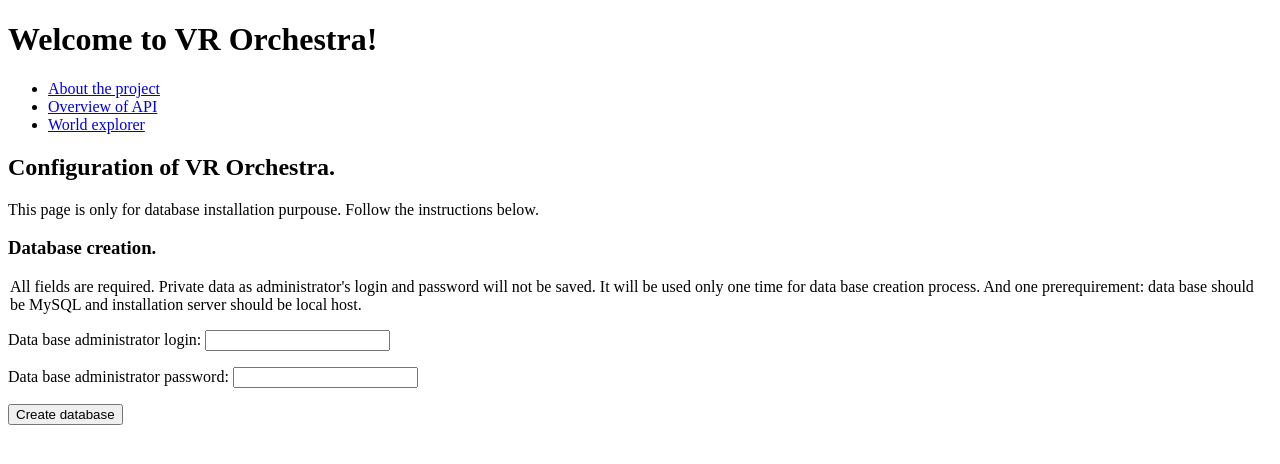
After one commit to drmaxandrianov/vrorchestra, a PHP site: page /admin_create_database.php in a window 1280 px wide. The commit adds this page. Shown: the top 464 px of the page. Run offline with PHP 8.4, Linux system fonts and the light colour scheme.

Commit message:
In process...

```diff
--- /dev/null
+++ b/admin_create_database.php
@@ -0,0 +1,3 @@
+<?php
+	require_once("pages/page_admin_create_database.php");
+?>
--- /dev/null
+++ b/bars/bar_page_admin_create_database.php
@@ -0,0 +1,95 @@
+<?php
+
+if (isset($_POST['DATABASE_SUBMIT'])) {
+
+	// Check for parameters
+	if (empty($_POST['root_login'])) display_form("password is not given, fix it, please.");
+	if (empty($_POST['root_password'])) display_form("login is not given, fix it, please.");
+
+	// Connect to database
+	$dbc = mysql_connect($DB_HOST, $_POST['root_login'], $_POST['root_password']);
+	if (!$dbc) {
+		display_form("can not connect to local database server, try again, plaese.");
+		exit;
+	}
+
+	// Create new database
+	if (!mysql_query("create database $DB_NAME", $dbc)) {
+		display_form("can not create new database may be it has already been created.");
+		exit;
+	}
+
+	// Create user for new database
+	if (!mysql_query("create user $DB_USER identified by '$DB_PASSWORD'", $dbc)) {
+		display_form("database created, but new user was not created, try again, plaese.");
+		exit;
+	}
+
+	// Grant access for the new user
+	if (!mysql_query("grant all on $DB_NAME.* to '$DB_USER'", $dbc)) {
+		display_form("database created, but can not grant access to new user, try again, plaese.");
+		exit;
+	}
+
+	// Create table
+
+
+
+	// Database and was successfully installed
+	display_success();
+
+	mysql_close($dbc);
+
+
+} else {
+	display_form();
+}
+
+function display_form($warning_message = "") {
+	?>
+	<section>
+		<h2>Configuration of VR Orchestra.</h2>
+		<p>
+			This page is only for database installation purpouse.
+			Follow the instructions below.
+		</p>
+		<p>
+			<h3>Database creation.</h3>
+			<form method="POST" action="admin_create_database.php">
+				<legend>
+					All fields are required. Private data as administrator's login and password
+					will not be saved. It will be used only one time for data base
+					creation process. And one prerequirement: data base should be MySQL and
+					installation server should be local host.
+				</legend>
+					<?php
+						// Display warning message in case of upploading error
+						if ($warning_message != "")
+							echo "<p><strong>Error: </strong>" . $warning_message . "</p>";
+					?>
+				<input type="hidden" name="DATABASE_SUBMIT">
+				<p><label>Data base administrator login: <input type="text" name="root_login" required></label></p>
+				<p><label>Data base administrator password: <input type="password" name="root_password" required></label></p>
+				<button type="submit">Create database</button>
+			</form>
+		</p>
+	</section>
+	<?php
+}
+
+function display_success() {
+	?>
+	<section>
+		<h2>Configuration of VR Orchestra.</h2>
+		<p>
+			This page is only for database installation purpouse.
+			Follow the instructions below.
+		</p>
+		<p>
+			<h3>Database successfully created.</h3>
+			New data base was successfully created. Now you can use VR Orchestra.
+		</p>
+	</section>
+	<?php
+}
+?>
--- a/common/common_constants.php
+++ b/common/common_constants.php
@@ -5,4 +5,6 @@
 	$DB_PASSWORD = 'vrorchestra_password';
 	$DB_NAME = 'vrorchestra';
 
+	$DB_CREATE_CODE = '';
+
 ?>
--- /dev/null
+++ b/deploy_world.php
@@ -0,0 +1,3 @@
+<?php
+	require_once("pages/page_deploy_world.php");
+?>
--- /dev/null
+++ b/list_all_worlds.php
@@ -0,0 +1,3 @@
+<?php
+	require_once("pages/page_list_all_worlds.php");
+?>
--- /dev/null
+++ b/pages/page_admin_create_database.php
@@ -0,0 +1,9 @@
+<?php
+	require_once("common/common_constants.php");
+	require_once("common/common_before_loading.php");
+	require_once("common/common_start_session.php");
+	require_once("bars/bar_header.php");
+	require_once("bars/bar_navigation.php");
+	require_once("bars/bar_page_admin_create_database.php");
+	require_once("bars/bar_footer.php");
+?>
```
Also changed, not shown: bars/bar_page_deploy_world.php (added, +45 -0 lines), bars/bar_page_list_all_worlds.php (added, +7 -0 lines), bars/bar_page_world_explorer.php (+48 -0 lines), pages/page_deploy_world.php (added, +9 -0 lines), pages/page_list_all_worlds.php (added, +9 -0 lines), 1 other file.
